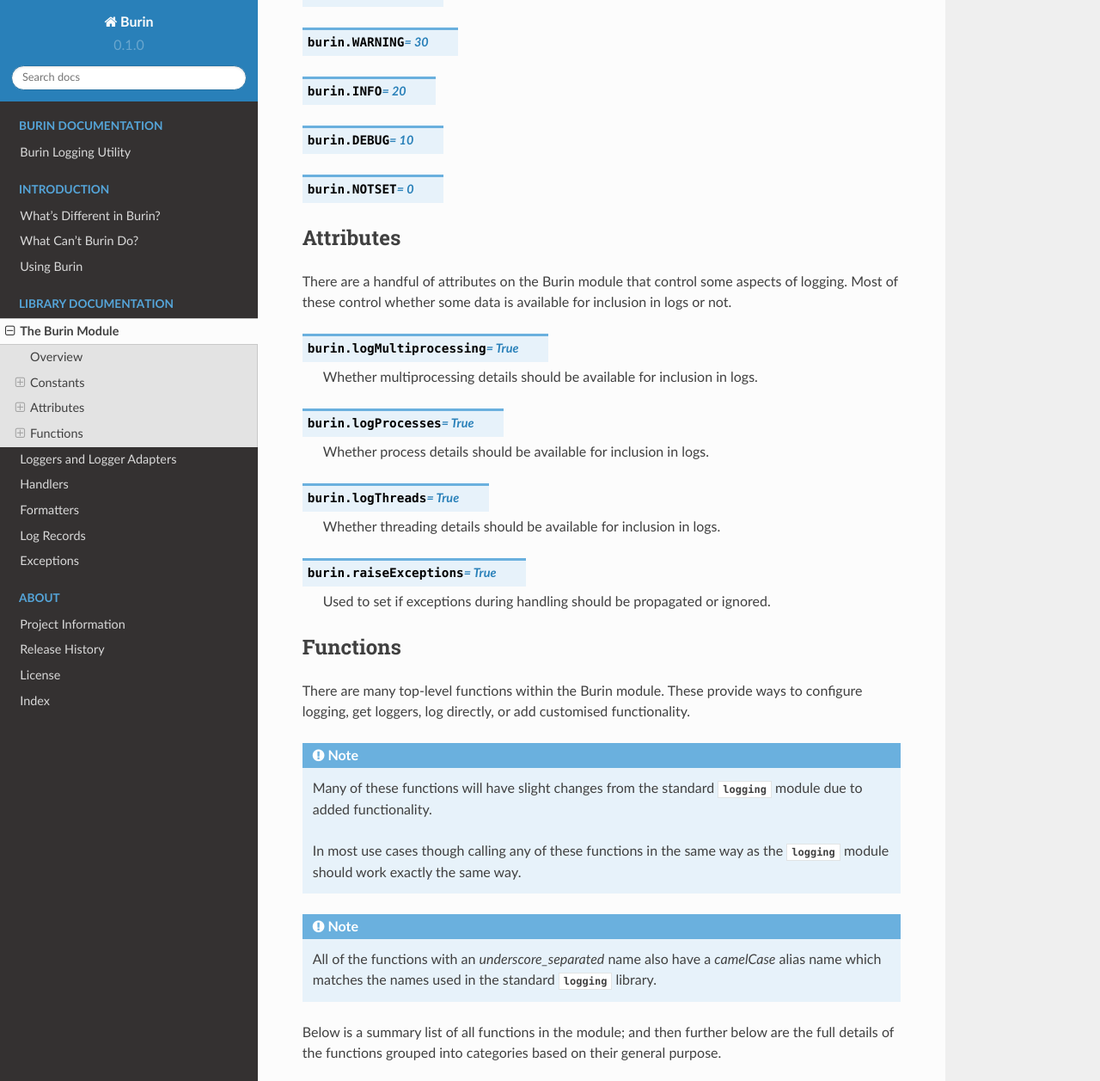
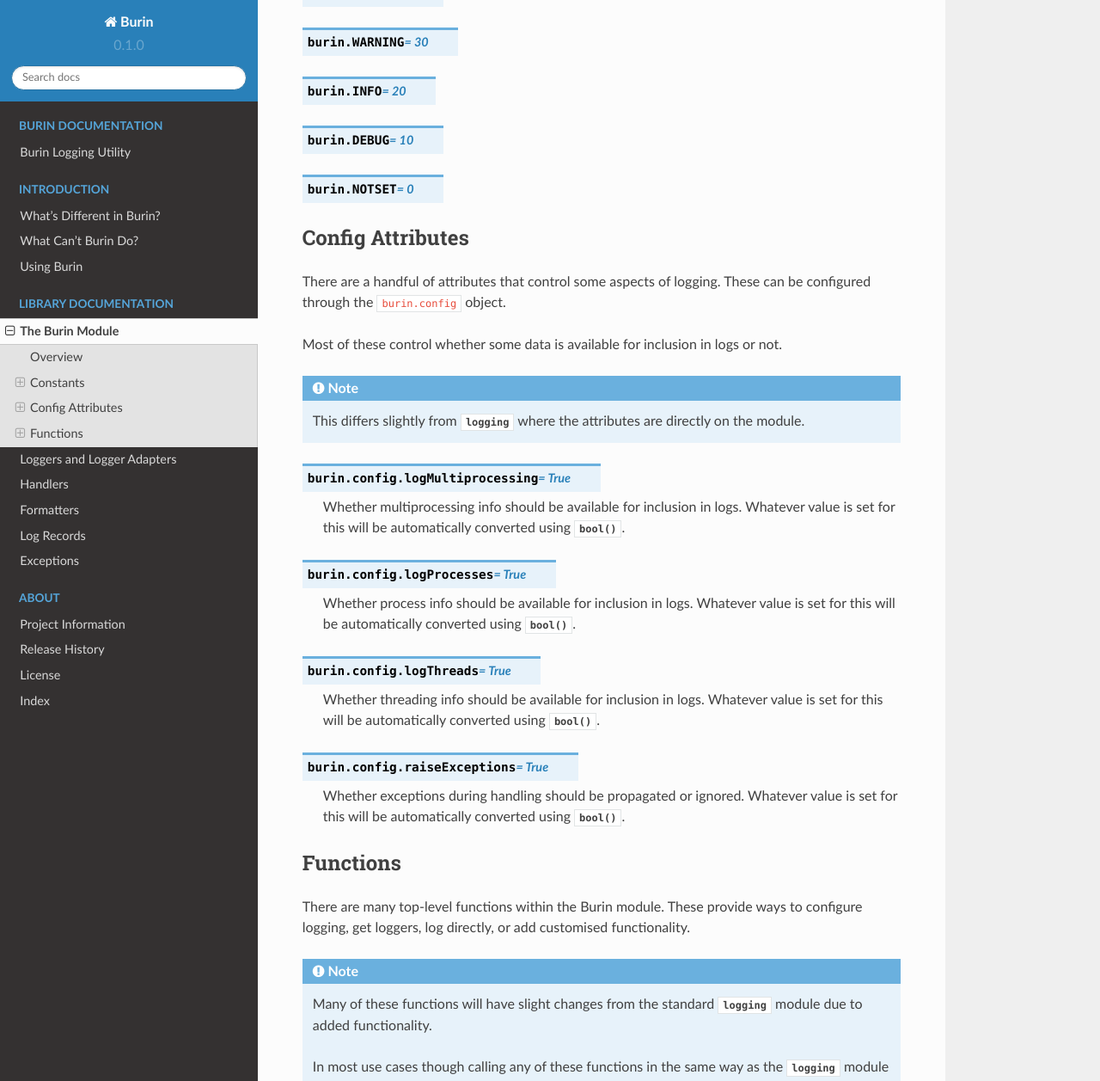
Before and after one commit to PeacefullyDisturbed/burin, a Sphinx documentation site: the page built from docs/burin.rst, in a window 1280 px wide and 1400 px high, scrolled down 1095 px, cut to the strip 0-1257 px from the top of the window. Shown: the whole strip at 86% size. Built offline with Sphinx 7.4.7 and the Read the Docs theme 2.0.0, drawn with Linux system fonts in a browser that asks for light colours; the version number is read from the project's files by our own code; some of the changed text lies outside the part shown.

Commit message:
Moved config attributes to object to fix referencing issues.

```diff
--- a/docs/burin.rst
+++ b/docs/burin.rst
@@ -22,8 +22,9 @@
 modules from within Burin.
 
 Formatters, loggers, and handlers are all documented in their own sections.
-This page will focus on the :ref:`burin:Constants`, :ref:`burin:Attributes`,
-and :ref:`burin:Functions` that are available directly on the ``burin`` module.
+This page will focus on the :ref:`burin:Constants`,
+:ref:`burin:Config Attributes`, and :ref:`burin:Functions` that are available
+directly on the ``burin`` module.
 
 ---------
 Constants
@@ -59,33 +60,46 @@
 .. data:: NOTSET
     :value: 0
 
-----------
-Attributes
-----------
+-----------------
+Config Attributes
+-----------------
 
-There are a handful of attributes on the Burin module that control some aspects
-of logging.  Most of these control whether some data is available for inclusion
-in logs or not.
+There are a handful of attributes that control some aspects of logging.  These
+can be configured through the ``burin.config`` object.
 
-.. data:: logMultiprocessing
+Most of these control whether some data is available for inclusion in logs or
+not.
+
+.. note::
+
+    This differs slightly from :mod:`logging` where the attributes are directly
+    on the module.
+
+.. attribute:: burin.config.logMultiprocessing
     :value: True
 
-    Whether multiprocessing details should be available for inclusion in logs.
+    Whether multiprocessing info should be available for inclusion in logs.
+    Whatever value is set for this will be automatically converted using
+    :func:`bool`.
 
-.. data:: logProcesses
+.. attribute:: burin.config.logProcesses
     :value: True
 
-    Whether process details should be available for inclusion in logs.
+    Whether process info should be available for inclusion in logs. Whatever
+    value is set for this will be automatically converted using :func:`bool`.
 
-.. data:: logThreads
+.. attribute:: burin.config.logThreads
     :value: True
 
-    Whether threading details should be available for inclusion in logs.
+    Whether threading info should be available for inclusion in logs. Whatever
+    value is set for this will be automatically converted using :func:`bool`.
 
-.. data:: raiseExceptions
+.. attribute:: burin.config.raiseExceptions
     :value: True
 
-    Used to set if exceptions during handling should be propagated or ignored.
+    Whether exceptions during handling should be propagated or ignored.
+    Whatever value is set for this will be automatically converted using
+    :func:`bool`.
 
 ---------
 Functions
```
Also changed, not shown: README.rst (+6 -3 lines), docs/intro.rst (+5 -2 lines), src/burin/__init__.py (+3 -5 lines), 5 other files.
